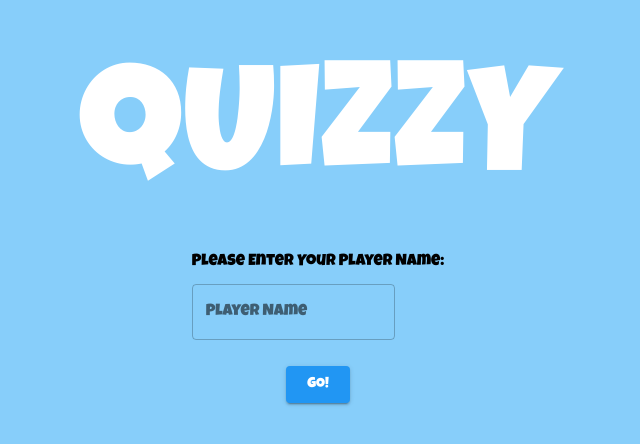
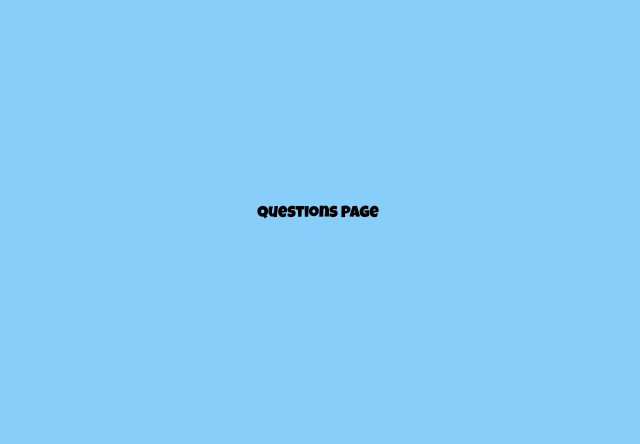
Before and after one commit to heyitsmeharv/quizzy, a React (Create React App) app: page /#/questions in a window 1280 px wide. Shown: the part 186-630 px from the top of the page, without its empty margins (322-962 px from the left). Built offline with nearby package versions, Linux system fonts and the light colour scheme.

Commit message:
come back to transitions but routing done.

```diff
--- a/package.json
+++ b/package.json
@@ -12,7 +12,9 @@
     "node-sass": "^4.13.1",
     "react": "^16.13.1",
     "react-dom": "^16.13.1",
+    "react-router-dom": "^5.1.2",
     "react-scripts": "3.4.1",
+    "react-transition-group": "^4.3.0",
     "sass": "^1.26.3",
     "sass-loader": "^8.0.2"
   },
--- a/src/App.js
+++ b/src/App.js
@@ -1,14 +1,14 @@
 import React from 'react';
+import { HashRouter, Redirect, Route, Switch } from 'react-router-dom';
+import { TransitionGroup, CSSTransition } from 'react-transition-group';
 
-// components
-import Button from '@material-ui/core/Button';
-import Header from './components/Header/Header.js';
-import TextField from '@material-ui/core/TextField';
+// pages
+import StartPage from './pages/Start/Start';
+import QuestionsPage from './pages/Questions/Questions';
 
 // styles
 import { MuiThemeProvider, createMuiTheme } from '@material-ui/core/styles';
 import blue from '@material-ui/core/colors/blue';
-import style from './styles.module.scss';
 
 const theme = createMuiTheme({
   typography: {
@@ -26,22 +26,29 @@ const theme = createMuiTheme({
 
 const App = () => {
   return (
-    <MuiThemeProvider theme={theme}>
-      <div className={style.container}>
-        <Header text="QUIZZY" />
-        <div className={style.textFieldWrapper}>
-          <p className={style.text}>Please Enter Your Player Name:</p>
-          <TextField
-            id="standard-uncontrolled"
-            label="Player Name"
-            variant="outlined"
-          />
-        </div>
-        <Button className={style.goButton} variant="contained" color="primary">
-          Go!
-        </Button>
-      </div>
-    </MuiThemeProvider>
+    <HashRouter>
+      <MuiThemeProvider theme={theme}>
+        <Route
+          render={({ location }) => {
+            return (
+              <TransitionGroup component={null}>
+                <CSSTransition
+                  timeout={300}
+                  classNames="page"
+                  key={location.key}
+                >
+                  <Switch location={location}>
+                    <Route exact path="/" render={() => <Redirect to="/quizzy" />} />
+                    <Route exact path="/quizzy" component={StartPage} />
+                    <Route exact path="/questions" component={QuestionsPage} />
+                  </Switch>
+                </CSSTransition>
+              </TransitionGroup>
+            );
+          }}
+        />
+      </MuiThemeProvider>
+    </HashRouter>
   );
 }
 
--- /dev/null
+++ b/src/pages/Questions/Questions.js
@@ -0,0 +1,15 @@
+import React from 'react';
+
+// styles
+import style from './styles.module.scss';
+
+
+const QuestionsPage = () => {
+  return (
+    <div className={style.container}>
+     Questions Page
+    </div>
+  );
+}
+
+export default QuestionsPage;
--- /dev/null
+++ b/src/pages/Questions/styles.module.scss
@@ -0,0 +1,25 @@
+.container {
+  font-family: 'Luckiest Guy';
+  display: flex;
+  flex-direction: column;
+  align-items: center;
+  justify-content: center;
+  background-color: lightskyblue;
+  width: 100vw;
+  height: 100vh;
+  margin: 0 auto;
+  overflow: hidden;
+
+  .page-enter {
+    from {
+      -webkit-transform: translate3d(100%, 0, 0);
+      transform: translate3d(100%, 0, 0);
+      visibility: visible;
+    }
+
+    to {
+      -webkit-transform: translate3d(0, 0, 0);
+      transform: translate3d(0, 0, 0);
+    }
+  }
+}
--- /dev/null
+++ b/src/pages/Start/Start.js
@@ -0,0 +1,37 @@
+import React from 'react';
+
+// components
+import Button from '@material-ui/core/Button';
+import Header from '../../components/Header/Header.js';
+import TextField from '@material-ui/core/TextField';
+
+// styles
+import style from './styles.module.scss';
+
+class StartPage extends React.Component {
+  constructor(props) {
+    super(props);
+    this.state = {}
+  }
+
+  handleButtonClick = () => {
+    this.props.history.push('/questions');
+  };
+
+  render() {
+    return (
+      <div className={style.container}>
+        <Header text="QUIZZY" />
+        <div className={style.textFieldWrapper}>
+          <p className={style.text}>Please Enter Your Player Name:</p>
+          <TextField id="standard-uncontrolled" label="Player Name" variant="outlined" />
+        </div>
+        <Button className={style.button} onClick={() => this.handleButtonClick()} variant="contained" color="primary">
+          Go!
+      </Button>
+      </div>
+    );
+  }
+}
+
+export default StartPage;
--- /dev/null
+++ b/src/pages/Start/styles.module.scss
@@ -0,0 +1,47 @@
+.container {
+  font-family: 'Luckiest Guy';
+  display: flex;
+  flex-direction: column;
+  align-items: center;
+  justify-content: center;
+  background-color: lightskyblue;
+  width: 100vw;
+  height: 100vh;
+  margin: 0 auto;
+  overflow: hidden;
+  // animation: pageExit 0.5s forwards;;
+
+  .textFieldWrapper {
+    animation-name: playerNameInput;
+    animation-duration: 2s;
+    align-items:  center;
+    .text {
+      color: black;
+      display: flex;
+      padding-bottom: 10px;
+    }
+  }
+  .button {
+    animation-name: playerNameInput;
+    animation-duration: 2s;
+    margin-top: 26px;
+  }
+}
+
+.page-exit {
+  from {
+    -webkit-transform: translate3d(0, 0, 0);
+    transform: translate3d(0, 0, 0);
+  }
+
+  to {
+    visibility: hidden;
+    -webkit-transform: translate3d(-100%, 0, 0);
+    transform: translate3d(-100%, 0, 0);
+  }
+}
+
+@keyframes playerNameInput {
+from { transform: translateX(-2000px)}
+to { transform: translateY(0)}
+}
--- a/src/styles.module.scss
+++ /dev/null
@@ -1,32 +0,0 @@
-.container {
-    font-family: 'Luckiest Guy';
-    display: flex;
-    flex-direction: column;
-    align-items: center;
-    justify-content: center;
-    background-color: lightskyblue;
-    width: 100vw;
-    height: 100vh;
-    margin: 0 auto;
-    overflow: hidden;
-    .textFieldWrapper {
-      animation-name: playerNameInput;
-      animation-duration: 2s;
-      align-items:  center;
-      .text {
-        color: black;
-        display: flex;
-        padding-bottom: 10px;
-      }
-    }
-    .goButton {
-      animation-name: playerNameInput;
-      animation-duration: 2s;
-      margin-top: 26px;
-    }
-}
-
-@keyframes playerNameInput {
-  from { transform: translateX(-2000px)}
-  to { transform: translateY(0)}
-}
```
Also changed, not shown: 1 other file (tests, documents, lock files or other folders).
